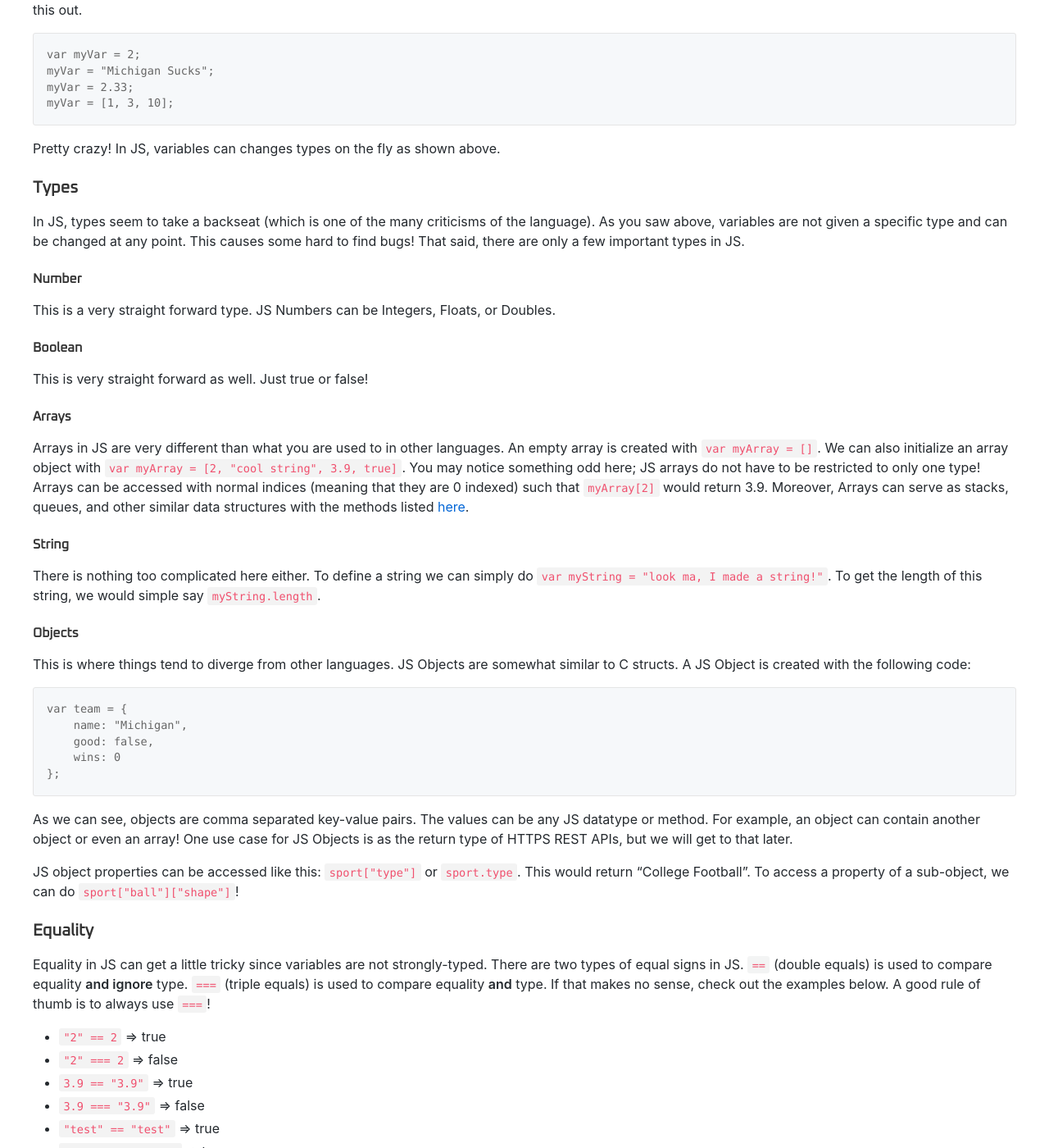
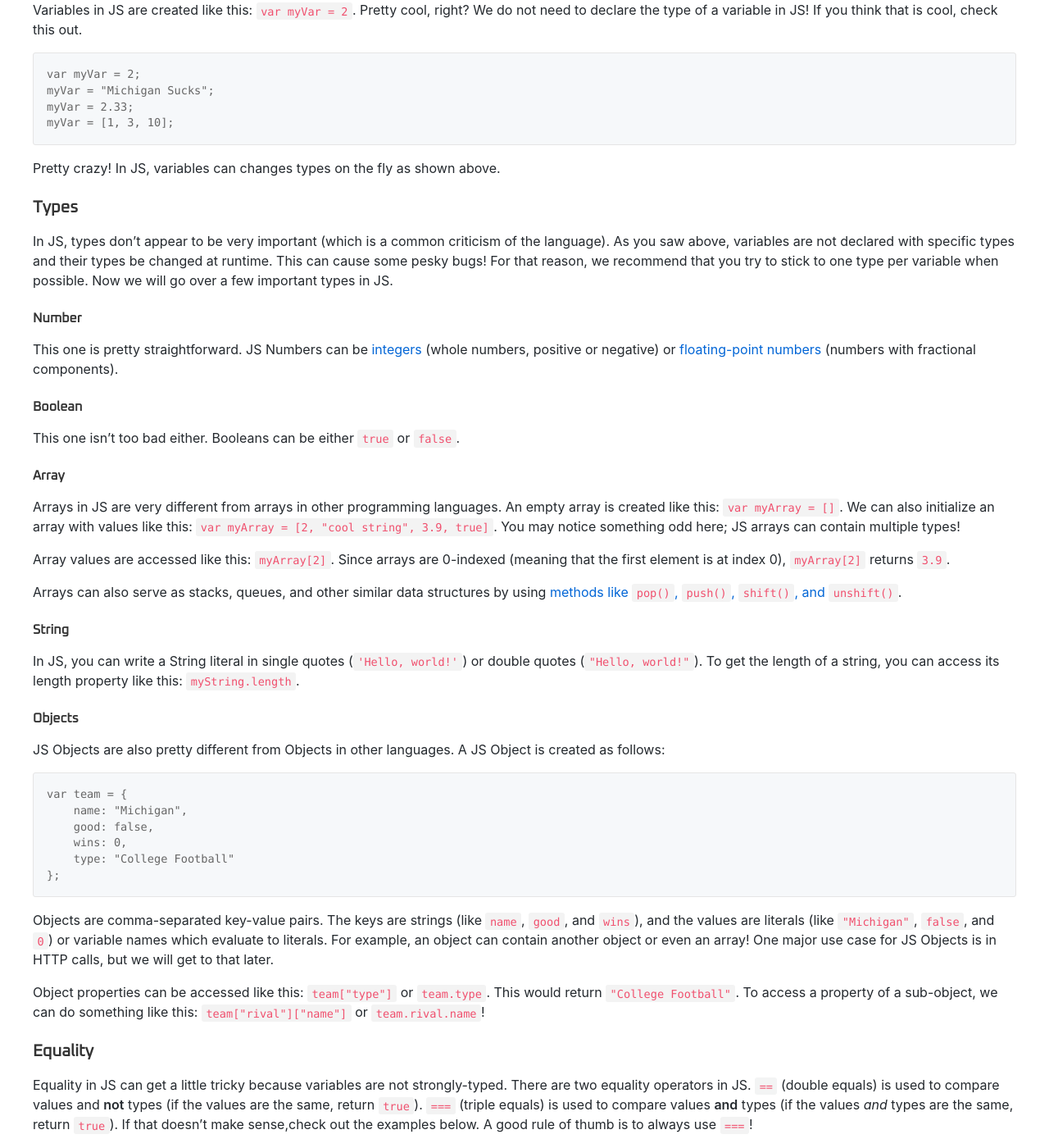
Before and after one commit to Code4Community/Code4Community.github.io, a Jekyll site: the page built from tutorials/js.md, in a window 1280 px wide and 1400 px high, scrolled down 1013 px. Shown: the whole window at 82% size. Built offline with Jekyll 4.4.1, drawn with Linux system fonts in a browser that asks for light colours; nearby versions of some CDN libraries; some of the changed text lies outside the part shown.

Commit message:
Update js.md

````diff
--- a/tutorials/js.md
+++ b/tutorials/js.md
@@ -24,64 +24,69 @@
 
 ### Why do we need JavaScript?
 
-Static webpages are great. Just as you saw in Adam's HTML & CSS tutorial, we can make a pretty cool website with just HTML & CSS. That said, what if we want our website to well... do things?! This is where JavaScript (or JS for short) comes into the picture.
+Static webpages are great! Just as you saw in the HTML and CSS tutorial, we can make a pretty cool website with just HTML and CSS. However, as previously mentioned, those websites are *static*. What if we want *dynamic* webpages? What if we want users to be able to *interact* with our webpages? This is where JavaScript (JS) comes into the picture.
 
-JavaScript is a scripting language for the web.  JS helps us take in user input, process it, and react to it.  It is worth noting that **Java and JavaScript are not the same thing *or* similar** for that matter.  Java and JavaScript are very different coding languages with vastly different use cases. That said, any experience with Java or any other programming language will help you learn JS quickly. Now, with that out of the way, let's learn some JS!
+JavaScript is the programming language of the web. It allows us to react to user input from mice, keyboards, or other devices. Although knowledge of Java (or any other [procedural](https://en.m.wikipedia.org/wiki/Procedural_programming) programming language) will make it easier for you to learn JavaScript, it should be noted that **Java and JavaScript are *not* the same**. Now, with that out of the way, let's learn some JS!
 
-## JavaScript Syntax
+## Syntax
 
-Many of the features of JS will look very similar to other languages that you may know.  Though the similarities do sometimes exist, do not let this trick you!  Sometimes a JS code snippet make look the same as Java for example, but it may behave very differently!
+JS looks pretty similar to other languages in the [C family of programming languages](https://en.m.wikipedia.org/wiki/List_of_C-family_programming_languages) like Java, C#, and C++. Do not let these similarities trick you! A snippet of JS code may look similar to Java while behaving quite differently.
 
 ### Variables
 
-Variables in JS are created like this: `var myVar = 2`.  Pretty cool, right?  We do not need to declare the type of a variable in JS!  If you think that is cool, check this out.
+Variables in JS are created like this: `var myVar = 2`. Pretty cool, right? We do not need to declare the type of a variable in JS! If you think that is cool, check this out.
 ```javascript
 var myVar = 2;
 myVar = "Michigan Sucks";
 myVar = 2.33;
 myVar = [1, 3, 10];
 ```
-Pretty crazy!  In JS, variables can changes types on the fly as shown above.
+Pretty crazy! In JS, variables can changes types on the fly as shown above.
 
 ### Types
 
-In JS, types seem to take a backseat (which is one of the many criticisms of the language).  As you saw above, variables are not given a specific type and can be changed at any point.  This causes some hard to find bugs!  That said, there are only a few important types in JS.
+In JS, types don't appear to be very important (which is a common criticism of the language). As you saw above, variables are not declared with specific types and their types be changed at runtime. This can cause some pesky bugs! For that reason, we recommend that you try to stick to one type per variable when possible. Now we will go over a few important types in JS.
 
 #### Number
 
-This is a very straight forward type.  JS Numbers can be Integers, Floats, or Doubles.
+This one is pretty straightforward. JS Numbers can be [integers](https://en.m.wikipedia.org/wiki/Integer) (whole numbers, positive or negative) or [floating-point numbers](https://en.m.wikipedia.org/wiki/Floating-point_arithmetic) (numbers with fractional components).
 
 #### Boolean
 
-This is very straight forward as well.  Just true or false!
+This one isn't too bad either. Booleans can be either `true` or `false`.
 
-#### Arrays
+#### Array
 
-Arrays in JS are very different than what you are used to in other languages.  An empty array is created with `var myArray = []`.  We can also initialize an array object with `var myArray = [2, "cool string", 3.9, true]`.  You may notice something odd here; JS arrays do not have to be restricted to only one type! Arrays can be accessed with normal indices (meaning that they are 0 indexed) such that `myArray[2]` would return 3.9.  Moreover, Arrays can serve as stacks, queues, and other similar data structures with the methods listed [here](https://www.w3schools.com/jsref/jsref_obj_array.asp).
+Arrays in JS are very different from arrays in other programming languages. An empty array is created like this: `var myArray = []`. We can also initialize an array with values like this: `var myArray = [2, "cool string", 3.9, true]`. You may notice something odd here; JS arrays can contain multiple types!
+
+Array values are accessed like this: `myArray[2]`. Since arrays are 0-indexed (meaning that the first element is at index 0), `myArray[2]` returns `3.9`.
+
+Arrays can also serve as stacks, queues, and other similar data structures by using [methods like `pop()`, `push()`, `shift()`, and `unshift()`](https://www.w3schools.com/js/js_array_methods.asp).
 
 #### String
 
-There is nothing too complicated here either.  To define a string we can simply do `var myString = "look ma, I made a string!"`.  To get the length of this string, we would simple say `myString.length`.
+In JS, you can write a String literal in single quotes (`'Hello, world!'`) or double quotes (`"Hello, world!"`). To get the length of a string, you can access its length property like this: `myString.length`.
 
 #### Objects
 
-This is where things tend to diverge from other languages.  JS Objects are somewhat similar to C structs.  A JS Object is created with the following code:
+JS Objects are also pretty different from Objects in other languages. A JS Object is created as follows:
 
 ```javascript
 var team = {
     name: "Michigan",
     good: false,
-    wins: 0
+    wins: 0,
+    type: "College Football"
 };
 ```
 
-As we can see, objects are comma separated key-value pairs.  The values can be any JS datatype or method.  For example, an object can contain another object or even an array!  One use case for JS Objects is as the return type of HTTPS REST APIs, but we will get to that later.
+Objects are comma-separated key-value pairs. The keys are strings (like `name`, `good`, and `wins`), and the values are literals (like `"Michigan"`, `false`, and `0`) or variable names which evaluate to literals. For example, an object can contain another object or even an array! One major use case for JS Objects is in HTTP calls, but we will get to that later.
 
-JS object properties can be accessed like this: `sport["type"]` or `sport.type`.  This would return "College Football".  To access a property of a sub-object, we can do `sport["ball"]["shape"]`!
+Object properties can be accessed like this: `team["type"]` or `team.type`. This would return `"College Football"`. To access a property of a sub-object, we can do something like this: `team["rival"]["name"]` or `team.rival.name`!
 
 ### Equality
 
-Equality in JS can get a little tricky since variables are not strongly-typed.  There are two types of equal signs in JS. `==` (double equals) is used to compare equality **and ignore** type. `===` (triple equals) is used to compare equality **and** type.  If that makes no sense, check out the examples below.  A good rule of thumb is to always use `===`!
+Equality in JS can get a little tricky because variables are not strongly-typed. There are two equality operators in JS. `==` (double equals) is used to compare values and **not** types (if the values are the same, return `true`). `===` (triple equals) is used to compare values **and** types (if the values *and* types are the same, return `true`). If that doesn't make sense,check out the examples below. A good rule of thumb is to always use `===`!
 
 * `"2" == 2` => true
 * `"2" === 2` => false
@@ -92,7 +97,7 @@
 
 ### Control Structure
 
-Conditional Structures are very similar to what you may be used to in other languages.  The code snippets show examples of a few if structures.
+JS control structures are very similar to those in other programming languages. The code snippets below show examples of a few if statements. When the `condition` in parentheses is `true`, that code block runs. Otherwise, it checks the `condition` of the next code block.
 
 ```javascript
 // if statement
@@ -123,7 +128,7 @@
 
 #### For Loops
 
-These For loops act the same as For loops in Java and other languages.
+JS for loops are also very similar to those in other programming languages.
 
 ```javascript
 for (var i = 0; i < 10; i++){
@@ -131,9 +136,9 @@
 }
 ```
 
-#### For In Loops
+#### For...in Loops
 
-For-In loops are for iterating through the properties of an object.  For example, if we have the following object:
+For...in loops are used to iterate over the properties of an object. For example, if we have the following object:
 
 ```javascript
 var team = {
@@ -153,9 +158,9 @@
 
 That code snippet would print "Ohio State" and "Bucks" to the console.
 
-#### For Of Loops
+#### For...of Loops
 
-For-Of loops are for iterating over arrays.  For example, if we have the following array:
+For-of loops are for iterating over arrays. For example, if we have the following array:
 
 ```javascript
 var teams = ["Michigan", "Ohio State", "Rutgers"]
@@ -173,7 +178,7 @@
 
 #### While Loops
 
-While loops work the same way as they do in other languages, so this will be brief.  The syntax for while loops looks like this:
+While loops are the same as in other programming languages, so this will be brief. The syntax for while loops looks like this:
 
 ```javascript
 while (condition) {
@@ -183,7 +188,7 @@
 
 ### Functions
 
-Functions in JS are quite simple.  You do not need to provide the return type or types of the parameters as you may need to in other languages.  Functions will look something like the following.
+Functions in JS are quite simple. You do not need to provide the return type or parameter types as you may in other programming languages. Functions will look something like this:
 
 ```javascript
 function myFunction(param1, param2) {
````
Also changed, not shown: other parts of tutorials/js.md (+1 -1 lines).
